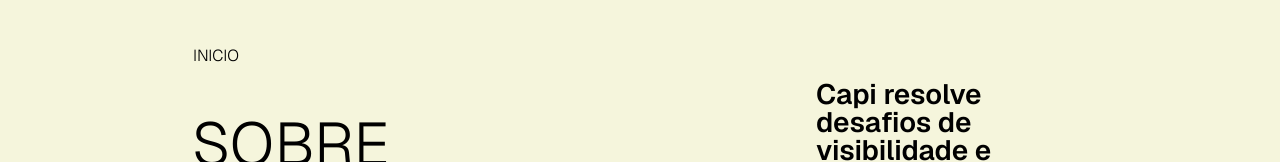
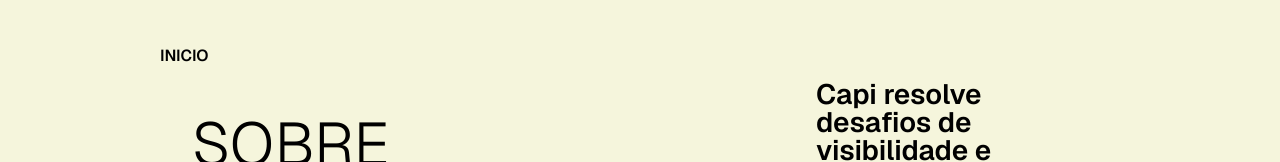
Before and after one commit to cbxcvl/capic, a Next.js app: page / in a window 1280 px wide. Shown: the top 162 px of the page. Built offline with nearby package versions, Linux system fonts and the light colour scheme.

Commit message:
feat: add  home button component

```diff
--- a/src/components/HomeButton/HomeButton.tsx
+++ b/src/components/HomeButton/HomeButton.tsx
@@ -7,26 +7,25 @@ interface HomeButtonProps {
 
 export function HomeButton({ content }: HomeButtonProps): JSX.Element {
   return (
-    <Link
-      href="#"
-      className="size-24 lg:size-28 flex fixed items-center justify-start lg:justify-center lg:ml-40 no-underline"
-    >
+    <div className=" flex fixed items-center justify-start lg:justify-center lg:ml-40  z-[999]">
       <LazyMotion features={domAnimation}>
-        <m.div
+        <m.div className="size-24 lg:size-28 items-center justify-start flex">
+          <Link href={'#'} className="no-underline">
+            <m.p
               initial={{ y: -200 }}
               animate={{
                 y: 0,
                 transition: { stiffness: 500, damping: 60, mass: 1 },
               }}
               whileHover={{ scale: 1.3, x: 20 }}
-          whileTap={{ scale: 0.9, x: 20 }}
-          className="items-center justify-center"
+              whileTap={{ scale: 1.3, x: 20 }}
+              className="font-sans font-semibold text-base uppercase text-black"
             >
-          <p className="font-sans font-light text-base uppercase text-black">
               {content}
-          </p>
+            </m.p>
+          </Link>
         </m.div>
       </LazyMotion>
-    </Link>
+    </div>
   );
 }
```
Lines whose indentation alone changed are shown as unchanged.
